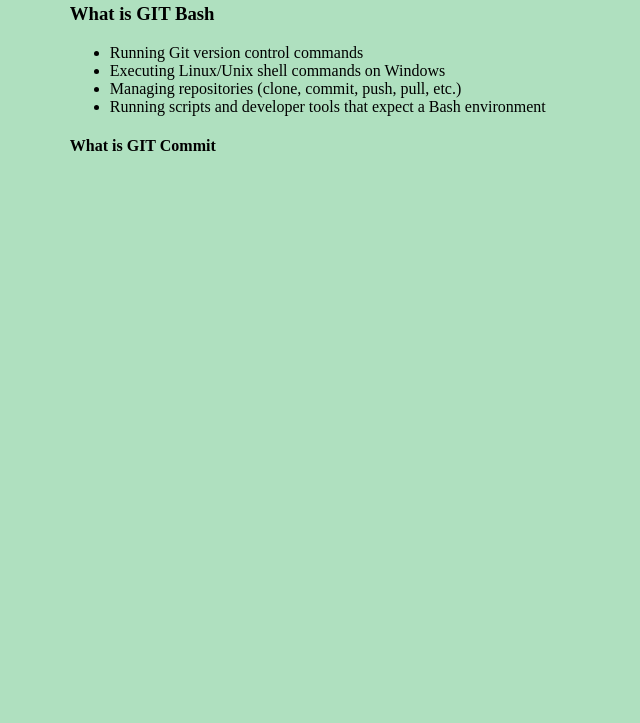
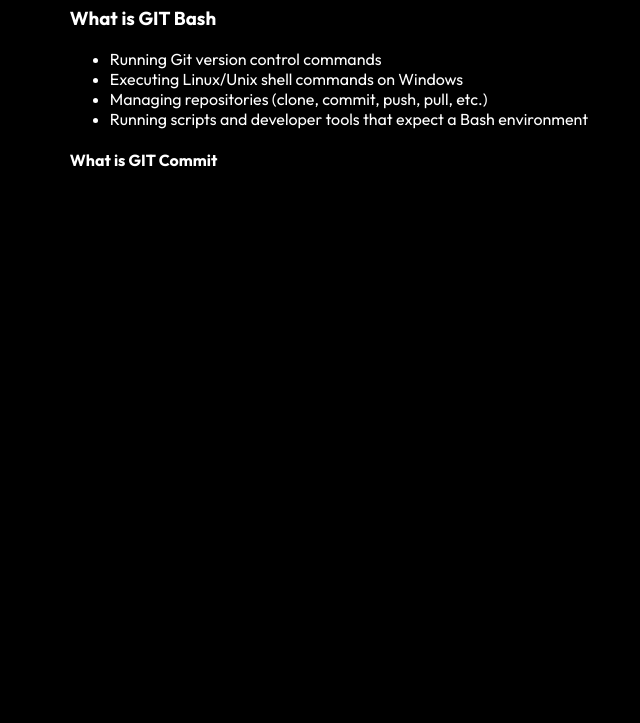
Before and after one commit to adithyarhane/Learning-GIT, a plain HTML site: page index.html in a window 1280 px wide. Shown: the part 77-800 px from the top of the page, without its empty margins (23-663 px from the left). Drawn offline with Linux system fonts and the light colour scheme.

Commit message:
Add Outfit font link and change font-family and background to full black and text color white

```diff
--- a/index.html
+++ b/index.html
@@ -5,6 +5,12 @@
     <meta name="viewport" content="width=device-width, initial-scale=1.0" />
     <title>Learning Git</title>
     <link rel="stylesheet" href="./style.css" />
+    <link rel="preconnect" href="https://fonts.googleapis.com" />
+    <link rel="preconnect" href="https://fonts.gstatic.com" crossorigin />
+    <link
+      href="https://fonts.googleapis.com/css2?family=Outfit:wght@100..900&display=swap"
+      rel="stylesheet"
+    />
   </head>
   <body>
     <div>
--- a/style.css
+++ b/style.css
@@ -5,7 +5,9 @@
 body {
   margin: 0;
   padding-left: 6%;
-  background-color: rgb(175, 224, 191);
+  background-color: rgb(0, 0, 0);
+  font-family: "Outfit", sans-serif;
+  color: white;
 }
 
 .content {
```
